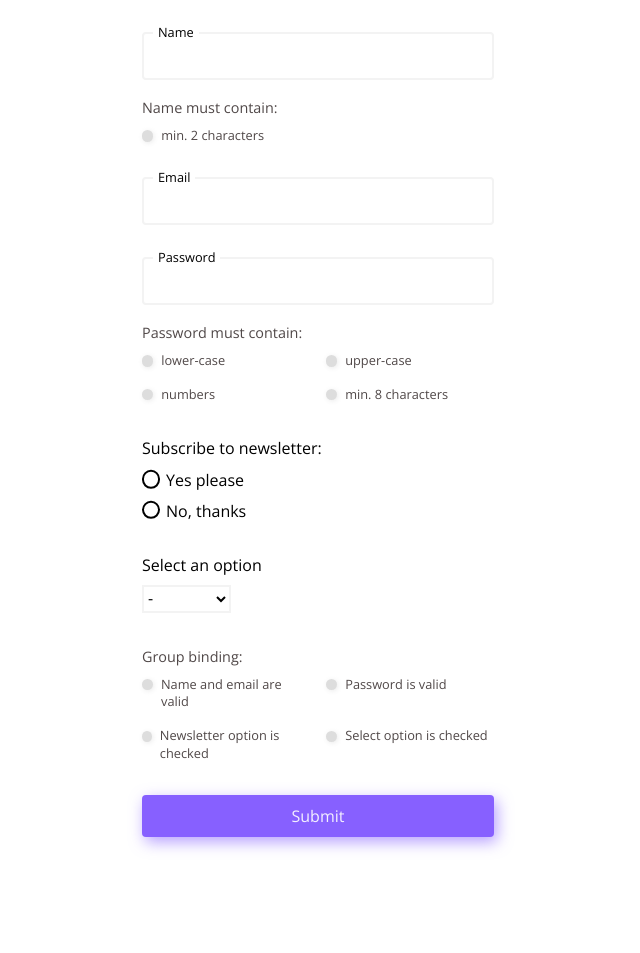
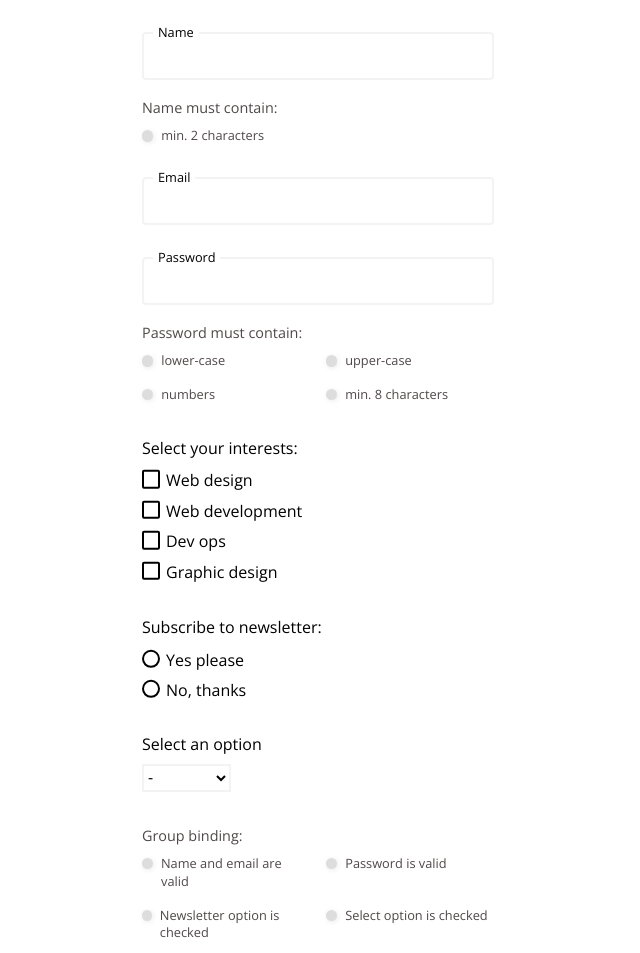
Before and after one commit to Falkan3/Loom, a website with bundled scripts: page demo/index.html in a window 1280 px wide. Shown: the top 953 px of the page, without its empty margins (322-962 px from the left). Before the commit the page ends 885 px from the top, so only its background shows below. Built offline with nearby package versions, Linux system fonts and the light colour scheme.

Commit message:
Add support for input checkbox

```diff
--- a/demo/index.html
+++ b/demo/index.html
@@ -54,16 +54,43 @@
 			</div>
 
 			<div class="input-wrapper">
+				<p class="m-b--hf">Select your interests:</p>
+				<div class="block m-b--hf">
+					<label class="input-radio" data-loom-bind-to="interestsWebDesign">
+						<input id="interestsWebDesign" type="checkbox" name="interests" value="web_design" data-loom-rules="required" data-loom-group="interests" /> Web design
+					</label>
+				</div>
+
+				<div class="block m-b--hf">
+					<label class="input-radio" data-loom-bind-to="interestsWebDevelopment">
+						<input id="interestsWebDevelopment" type="checkbox" name="interests" value="web_development" data-loom-rules="required" data-loom-group="interests" /> Web development
+					</label>
+				</div>
+
+				<div class="block m-b--hf">
+					<label class="input-radio" data-loom-bind-to="interestsDevOps">
+						<input id="interestsDevOps" type="checkbox" name="interests" value="dev_ops" data-loom-rules="required" data-loom-group="interests" /> Dev ops
+					</label>
+				</div>
+
+				<div class="block">
+					<label class="input-radio" data-loom-bind-to="interestsGraphicDesign">
+						<input id="interestsGraphicDesign" type="checkbox" name="interests" value="graphic_design" data-loom-rules="required" data-loom-group="interests" /> Graphic design
+					</label>
+				</div>
+			</div>
+
+			<div class="input-wrapper">
 				<p class="m-b--hf">Subscribe to newsletter:</p>
 				<div class="block m-b--hf">
 					<label class="input-radio" data-loom-bind-to="newsletterYes">
-						<input id="newsletterYes" type="radio" name="newsletter" data-loom-rules="required" data-loom-group="newsletter" /> Yes please
+						<input id="newsletterYes" type="radio" name="newsletter" value="yes" data-loom-rules="required" data-loom-group="newsletter" /> Yes please
 					</label>
 				</div>
 
 				<div class="block">
 					<label class="input-radio" data-loom-bind-to="newsletterNo">
-						<input id="newsletterNo" type="radio" name="newsletter" data-loom-rules="required" data-loom-group="newsletter" /> No, thanks
+						<input id="newsletterNo" type="radio" name="newsletter" value="no" data-loom-rules="required" data-loom-group="newsletter" /> No, thanks
 					</label>
 				</div>
 			</div>
--- a/src/assets/scss/demo.scss
+++ b/src/assets/scss/demo.scss
@@ -107,7 +107,7 @@ p {
 	}
 
 	/* Custom radio styles */
-	input[type="radio"] {
+	input[type="checkbox"], input[type="radio"] {
 		appearance: none;
 		/* For iOS < 15 to remove gradient background */
 		background-color: transparent;
@@ -122,14 +122,12 @@ p {
 		width: 1.15rem;
 		height: 1.15rem;
 		border: 0.15rem solid currentColor;
-		border-radius: 50%;
 		transform: translateY(-0.075rem);
 
 		&::before {
 			content: "";
 			width: 0.65rem;
 			height: 0.65rem;
-			border-radius: 50%;
 			/* Windows High Contrast Mode */
 			background-color: CanvasText;
 			transform: scale(0);
@@ -144,6 +142,22 @@ p {
 		&:focus {
 			outline: dashed max(2px, 0.15rem) $themeColor;
 			outline-offset: max(2px, 0.15rem);
+		}
+	}
+
+	input[type="checkbox"] {
+		border-radius: 2px;
+
+		&::before {
+			border-radius: 1px;
+		}
+	}
+
+	input[type="radio"] {
+		border-radius: 50%;
+
+		&::before {
+			border-radius: 50%;
 		}
 	}
 
```
Also changed, not shown: src/components/modules/validator.js (+22 -14 lines).
